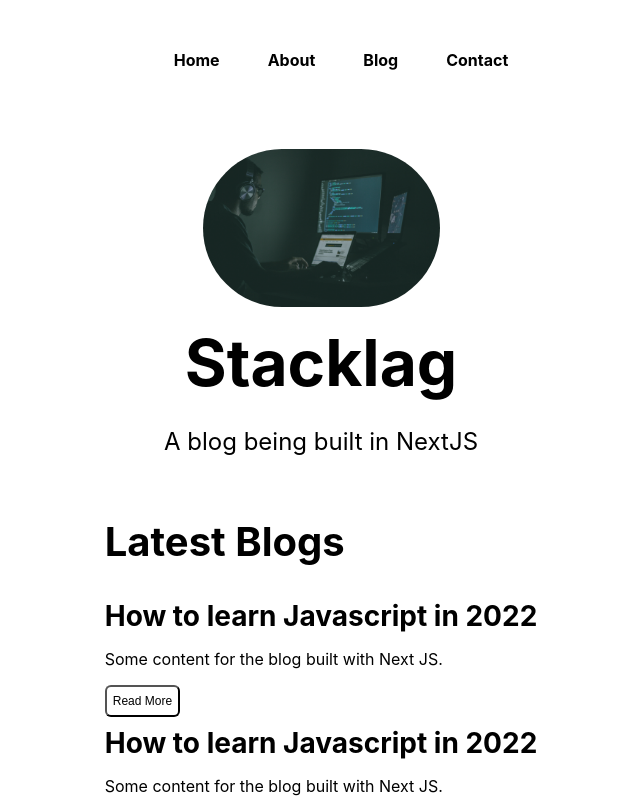
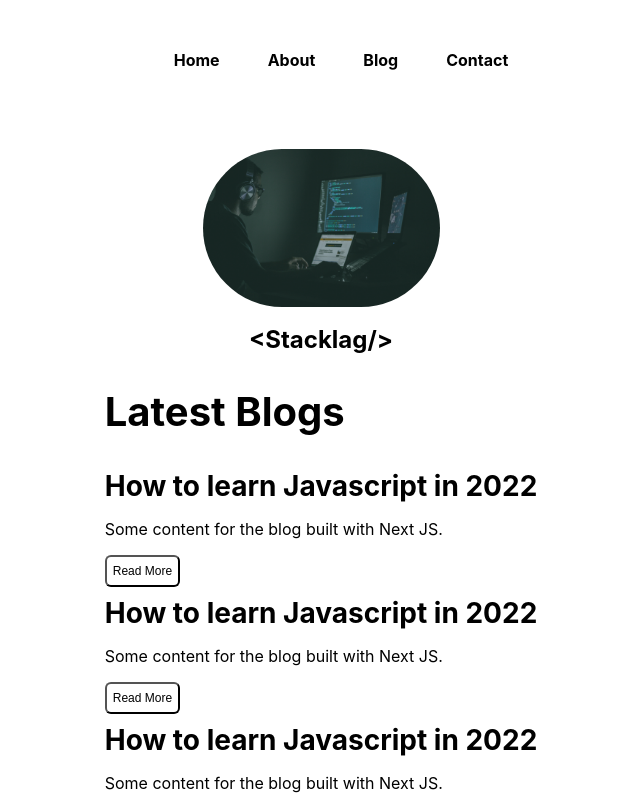
Before and after one commit to sayedsaddam/next-blog, a Next.js app: page / in a window 1280 px wide. Shown: the top 800 px of the page, without its empty margins (319-959 px from the left). Built offline with nearby package versions, Linux system fonts and the light colour scheme.

Commit message:
updated 2 files including style and js, changed font-sizes on the modified pages.

```diff
--- a/pages/index.js
+++ b/pages/index.js
@@ -13,15 +13,12 @@
       </Head>
       <main className={styles.main}>
         <div className={styles.imagewrap}>
-          <Image className={styles.myImage} src="/homepage.jfif" width={237} height={158} alt="NextJS blog" />
+          <Image className={styles.myImage} src="/homepage.jfif" width={237} height={158} alt="Stacklag" />
           {/* <img src="/homepage.jfif" width={237} height={158} alt="NextJS blog" /> */}
         </div>
         <h1 className={styles.title}>
-          Stacklag
+          &lt;Stacklag/&gt;
         </h1>
-        <p className={styles.description}>
-          A blog being built in NextJS
-        </p>
 
         <div className="blogs">
           <h2 className={styles.h2}>Latest Blogs</h2>
--- a/styles/Home.module.css
+++ b/styles/Home.module.css
@@ -43,27 +43,12 @@
 .title {
   margin: 0;
   line-height: 1.15;
-  font-size: 4rem;
+  font-size: 1.5rem;
 }
 
 .title,
 .description {
   text-align: center;
-}
-
-.description {
-  /* margin: 4rem 0; */
-  line-height: 1.5;
-  font-size: 1.5rem;
-}
-
-.code {
-  background: #fafafa;
-  border-radius: 5px;
-  padding: 0.75rem;
-  font-size: 1.1rem;
-  font-family: Menlo, Monaco, Lucida Console, Liberation Mono, DejaVu Sans Mono,
-    Bitstream Vera Sans Mono, Courier New, monospace;
 }
 
 .grid {
```
